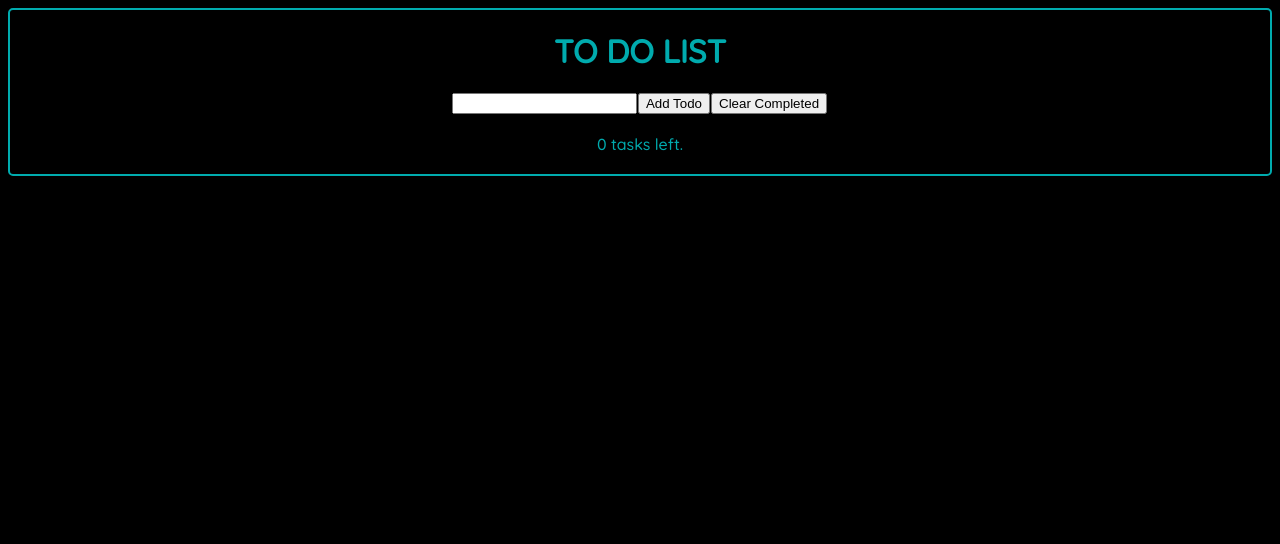
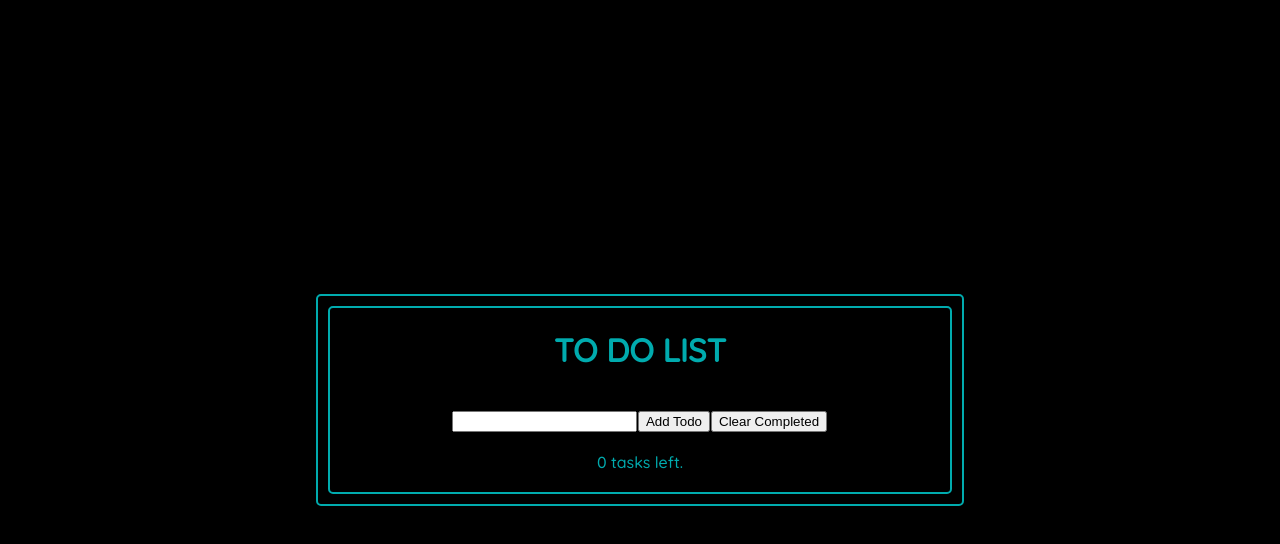
Before and after one commit to jalva00T/react-app, a React (Create React App) app: page / in a window 1280 px wide. Shown: the top 544 px of the page. Built offline with nearby package versions, Linux system fonts and the light colour scheme.

Commit message:
tstyled to do list project

```diff
--- a/src/App.css
+++ b/src/App.css
@@ -3,18 +3,28 @@
 html {
     background-color: #000000;
     color: #00ABAE;
+    height: 100%;
+    width: 100%;
+    display: flex;
+    align-items: center; /* centers vertically */
+    justify-content: center; /* centers horizontally */
+
+
 }
 
 .main-main {
-    margin: 0 auto;
+    /* background-color: blue; */
+    border: solid 2px #00ABAE;
+    border-radius: 5px;
+    padding: 10px 10px 10px 10px;
 }
 
 .main {
     border: solid 2px #00ABAE;
     border-radius: 5px;
     padding: 0 10px 20px 10px;
-    width: 6responsive00px;
-    margin: 0 auto;
+    width: 600px;
+    /* margin: auto; */
 }
 
 .header{
@@ -28,10 +38,13 @@ html {
 
 .list-container {
     font-family: 'Quicksand';
+    /* background-color: red; */
     width: 340px;
     margin: 0 auto;
-    text-align: center;
     margin-bottom: 20px;
+    display: flex;
+    flex-direction: column;
+    justify-content: space-between
 }
 
 /***** INPUT & BUTTONS *****/
```
